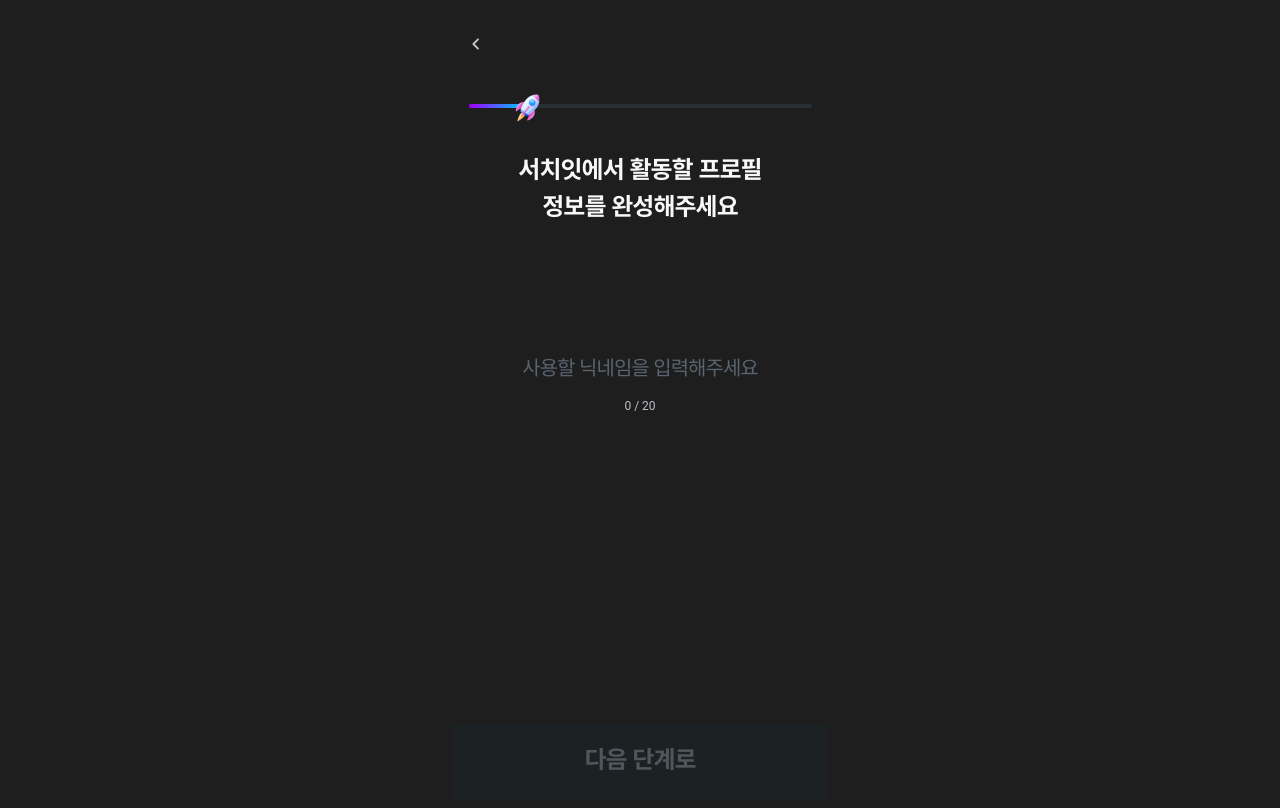
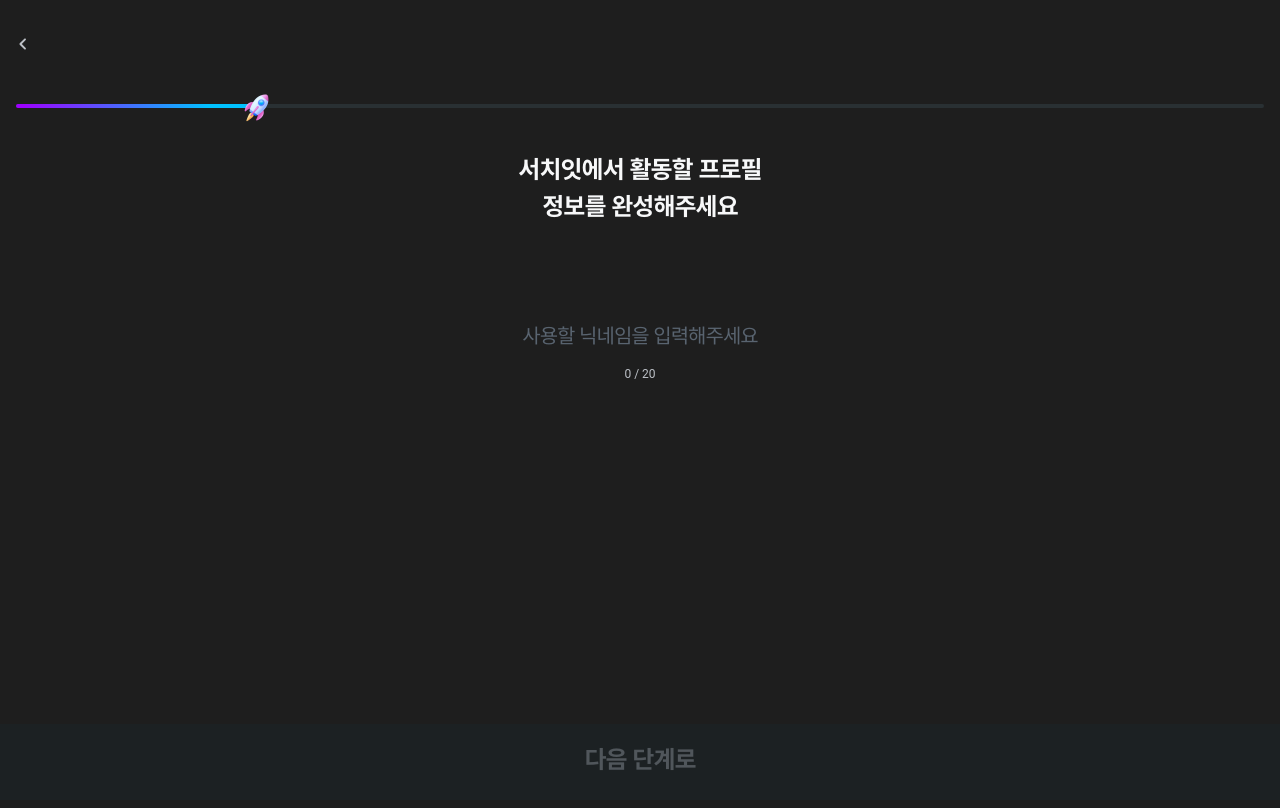
Before and after one commit to bsideproject/team3-client, a Next.js app: page /onboarding/step02 in a window 1280 px wide. Shown: the top 808 px of the page. Built offline with nearby package versions, Linux system fonts and the light colour scheme; a web font is replaced by a local one.

Commit message:
sticky 제거. 어쩔수없이 좌우 꽉 차는 fixed 쓰기로..

```diff
--- a/components/layout/container-layout/Container.tsx
+++ b/components/layout/container-layout/Container.tsx
@@ -1,15 +1,7 @@
 import { ReactNode } from 'react'
 import styled from 'styled-components'
 
-type Props = {
-  children?: ReactNode
-}
-
-const Container = ({ children }: Props) => {
-  return <StyledContainer>{children}</StyledContainer>
-}
-
-const StyledContainer = styled.div`
+const Container = styled.div`
   position: relative;
   max-width: 375px;
   margin: 0 auto;
--- /dev/null
+++ b/components/layout/grid-layout/Grid.tsx
@@ -0,0 +1,7 @@
+import styled from 'styled-components'
+
+const Grid = styled.div`
+  ${({ theme }) => theme.grid.mobile}
+`
+
+export default Grid
--- a/components/layout/page-layout/OnboardingLayout.tsx
+++ b/components/layout/page-layout/OnboardingLayout.tsx
@@ -43,7 +43,7 @@ const StyledHeader = styled.header`
   ${({ theme }) => theme.grid.mobile}
   grid-template-rows: ${headerGridTemplateRows[0]}px ${headerGridTemplateRows[1]}px ${headerGridTemplateRows[2]}px ${headerGridTemplateRows[3]}px;
   padding-top: 32px;
-  position: sticky;
+  position: fixed;
   top: 0;
   left: 0;
   right: 0;
@@ -103,7 +103,7 @@ const Title = styled.h1`
 `
 
 const StyledMain = styled.main`
-  /* ${viewportHeight} */
-  /* padding-top: ${headerGridTemplateRows.reduce((acc, val) => acc + val, 0)}px; */
-  /* padding-bottom: ${onboardingConfirmButtonHeight}px; */
+  ${viewportHeight}
+  padding-top: ${headerGridTemplateRows.reduce((acc, val) => acc + val, 0)}px;
+  padding-bottom: ${onboardingConfirmButtonHeight}px;
 `
--- a/components/ui/buttons.tsx
+++ b/components/ui/buttons.tsx
@@ -29,9 +29,10 @@ export const OnboardingConfirmButton = styled(
 ).attrs<OnboardingConfirmButtonProps>((props) => ({
   type: 'button',
 }))<OnboardingConfirmButtonProps>`
-  position: sticky;
+  position: fixed;
   bottom: 0;
-  width: 100%;
+  left: 0;
+  right: 0;
   background: ${({ theme }) => theme.color.G80D};
   height: ${onboardingConfirmButtonHeight}px;
   display: flex;
--- a/views/onboarding/FillNickname.tsx
+++ b/views/onboarding/FillNickname.tsx
@@ -1,3 +1,4 @@
+import Grid from '@/components/layout/grid-layout/Grid'
 import { OnboardingConfirmButton } from '@/components/ui/buttons'
 import { ChangeEventHandler, useCallback, useState } from 'react'
 import { SubmitHandler, useForm } from 'react-hook-form'
@@ -30,7 +31,7 @@ const FillNickname = () => {
 
   return (
     <>
-      <Grid>
+      <StyledGrid>
         <StyledForm onSubmit={handleSubmit(onSubmit)}>
           <NicknameInput
             {...register('nickName')}
@@ -39,75 +40,14 @@ const FillNickname = () => {
           />
           <WordCount>{wordCount | 0} / 20</WordCount>
         </StyledForm>
-        <br />
-        <br />
-        <br />
-        <br />
-        <br />
-        <br />
-        <br />
-        <br />
-        <br />
-        <br />
-        <br />
-        <br />
-        <br />
-        <br />
-        <br />
-        <br />
-        <br />
-        <br />
-        <br />
-        <br />
-        <br />
-        <br />
-        <br />
-        <br />
-        <br />
-        <br />
-        <br />
-        <br />
-        <br />
-        <br />
-        <br />
-        <br />
-        <br />
-        <br />
-        <br />
-        <br />
-        <br />
-        <br />
-        <br />
-        <br />
-        <br />
-        <br />
-        <br />
-        <br />
-        <br />
-        <br />
-        <br />
-        <br />
-        <br />
-        <br />
-        <br />
-        <br />
-        <br />
-        <br />
-        <br />
-        <br />
-        <br />
-        <br />
-        <br />
-        <br />
-      </Grid>
+      </StyledGrid>
       <OnboardingConfirmButton disabled={true} isFinal={false} />
     </>
   )
 }
 export default FillNickname
 
-const Grid = styled.div`
-  ${({ theme }) => theme.grid.mobile}
+const StyledGrid = styled(Grid)`
   grid-template-rows: 142px 1fr;
   place-items: end center;
   height: 100%;
```
